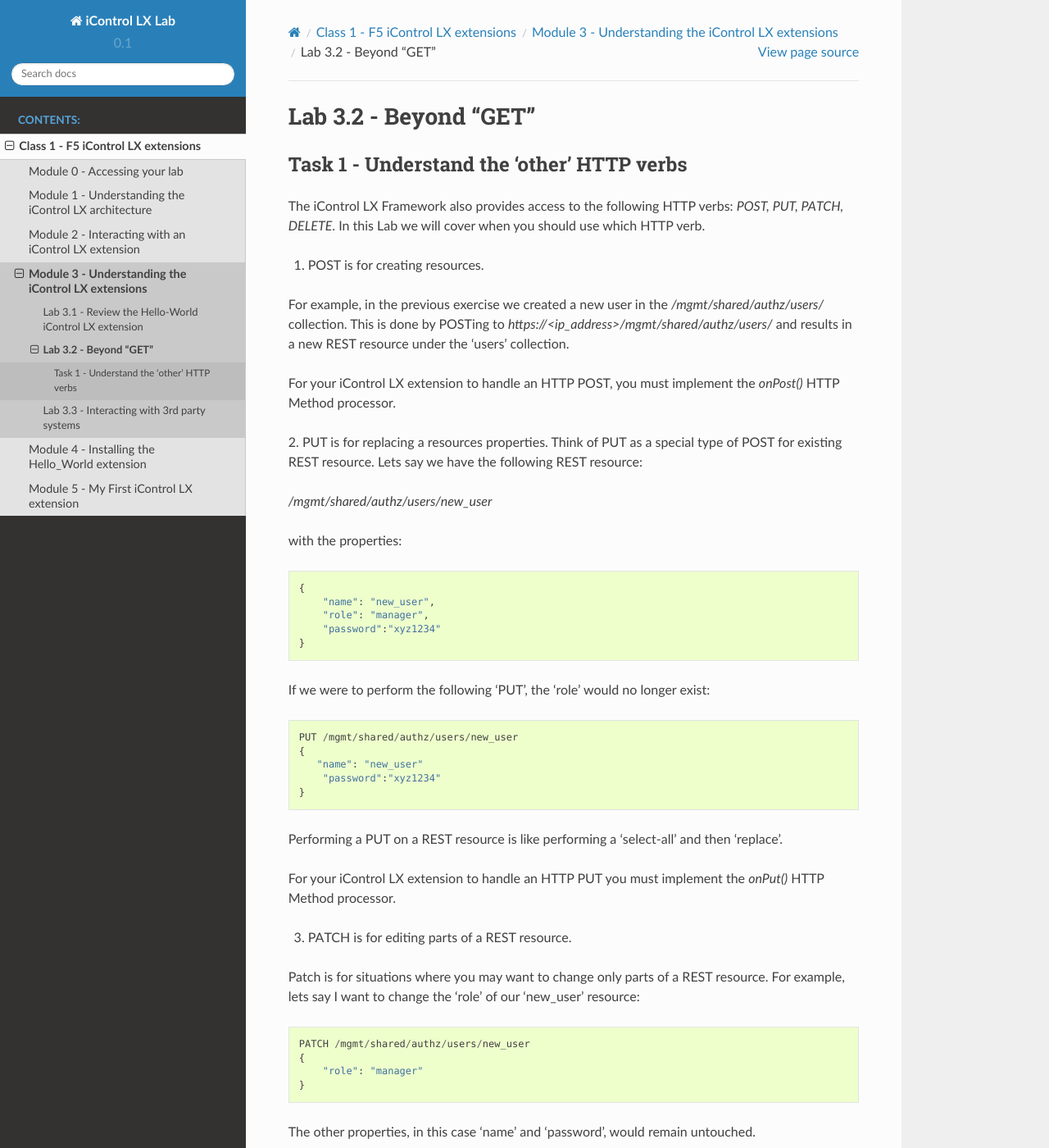
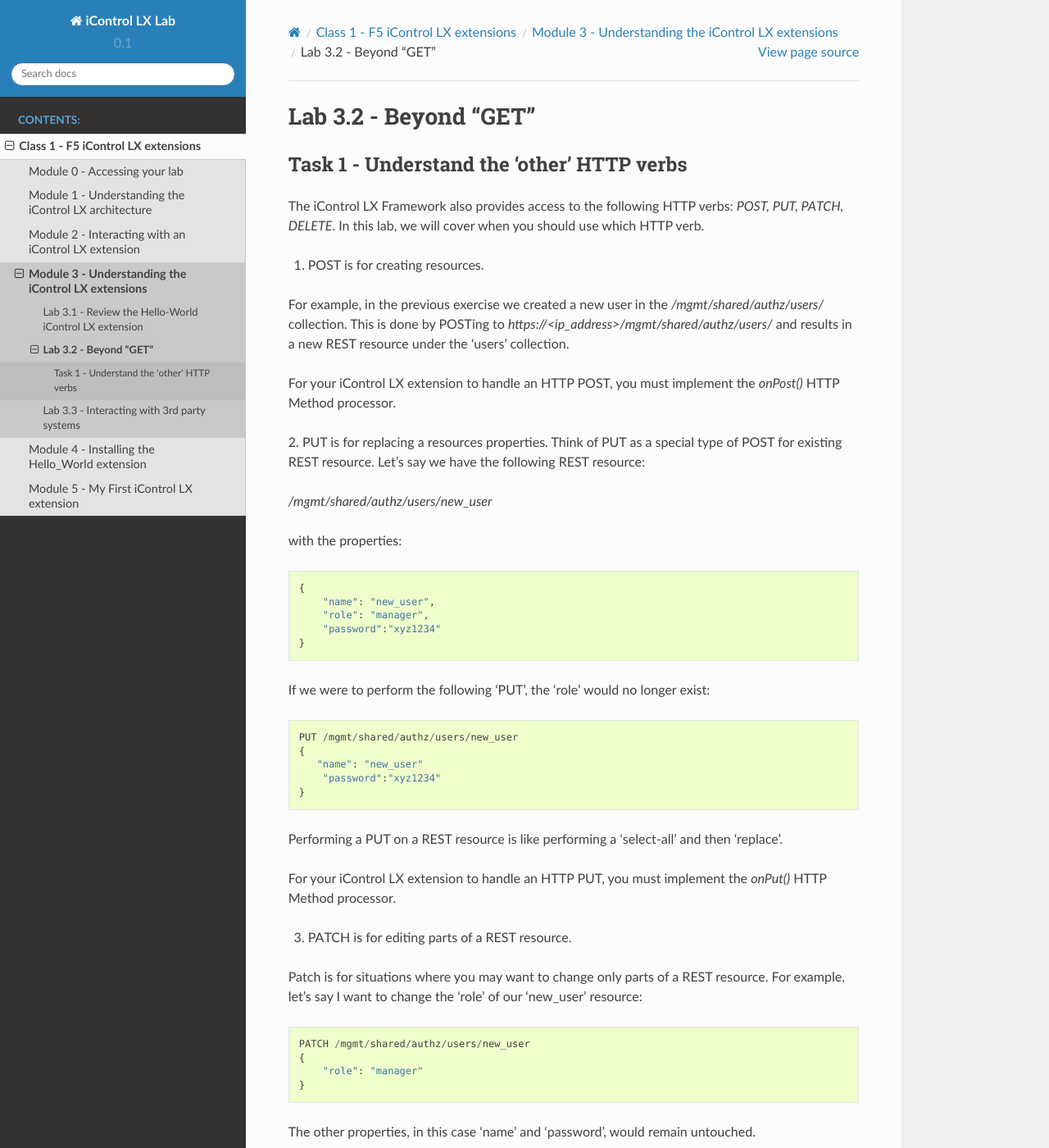
Before and after one commit to nmenant/iControl_LX_Lab, a Sphinx documentation site: the page built from docs/class1/module3/lab2.rst, in a window 1280 px wide and 1400 px high. Shown: the whole window at 82% size. Built offline with Sphinx 7.4.7 and the Read the Docs theme 2.0.0, drawn with Linux system fonts in a browser that asks for light colours; some of the changed text lies outside the part shown.

Commit message:
fixed typos module3

```diff
--- a/docs/class1/module3/lab2.rst
+++ b/docs/class1/module3/lab2.rst
@@ -5,7 +5,7 @@
 ^^^^^^^^^^^^^^^^^^^^^^^^^^^^^^^^^^^^^^^^^^
 
 The iControl LX Framework also provides access to the following HTTP verbs:
-`POST, PUT, PATCH, DELETE`. In this Lab we will cover when you should use which
+`POST, PUT, PATCH, DELETE`. In this lab, we will cover when you should use which
 HTTP verb.
 
 1. POST is for creating resources.
@@ -20,7 +20,7 @@
 
 
 2. PUT is for replacing a resources properties.
-Think of PUT as a special type of POST for existing REST resource. Lets say we
+Think of PUT as a special type of POST for existing REST resource. Let's say we
 have the following REST resource:
 
 `/mgmt/shared/authz/users/new_user`
@@ -50,14 +50,14 @@
 Performing a PUT on a REST resource is like performing a 'select-all' and then
 'replace'.
 
-For your iControl LX extension to handle an HTTP PUT you must implement the
+For your iControl LX extension to handle an HTTP PUT, you must implement the
 `onPut()` HTTP Method processor.
 
 
 3. PATCH is for editing parts of a REST resource.
 
 Patch is for situations where you may want to change only parts of a REST
-resource. For example, lets say I want to change the 'role' of our 'new_user'
+resource. For example, let's say I want to change the 'role' of our 'new_user'
 resource:
 
 .. code::
@@ -71,7 +71,7 @@
 The other properties, in this case 'name' and 'password', would remain
 untouched.
 
-For your iControl LX extension to handle an HTTP PATCH you must implement the
+For your iControl LX extension to handle an HTTP PATCH, you must implement the
 `onPatch()` HTTP Method processor.
 
 
--- a/docs/class1/module3/module3.rst
+++ b/docs/class1/module3/module3.rst
@@ -1,16 +1,16 @@
 Module 3 - Understanding the iControl LX extensions
 ===================================================
 
-In module 3 we are going to review the 'hello_world' extension, look at how to
+In module 3, we are going to review the 'hello_world' extension, look at how to
 handle HTTP GETs (and other methods), and interact with 3rd party systems.
 
 This module is only about reviewing how it works. Module 4 will make us create our own HelloWorld extension
 
 **Exercises in this Module**
 
-- Lab 3.1 - Review the Hello-World extension
+- Lab 3.1 - Review the HelloWorld extension
 
-  - Task 1 - Overview of the Hello-World extension
+  - Task 1 - Overview of the HelloWorld extension
   - Task 2 - Key parts of the HelloWorld extension
 
 - Lab 3.2 - Beyond "GET"
```
